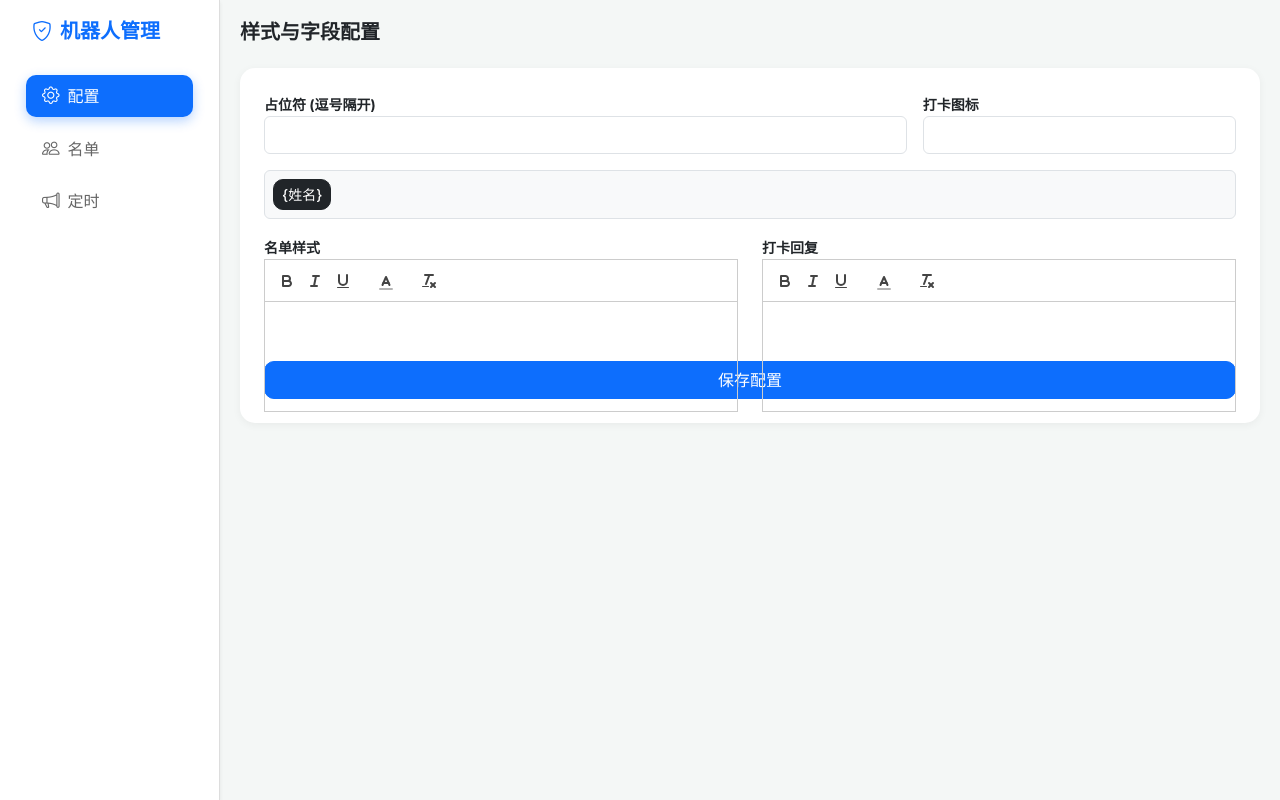
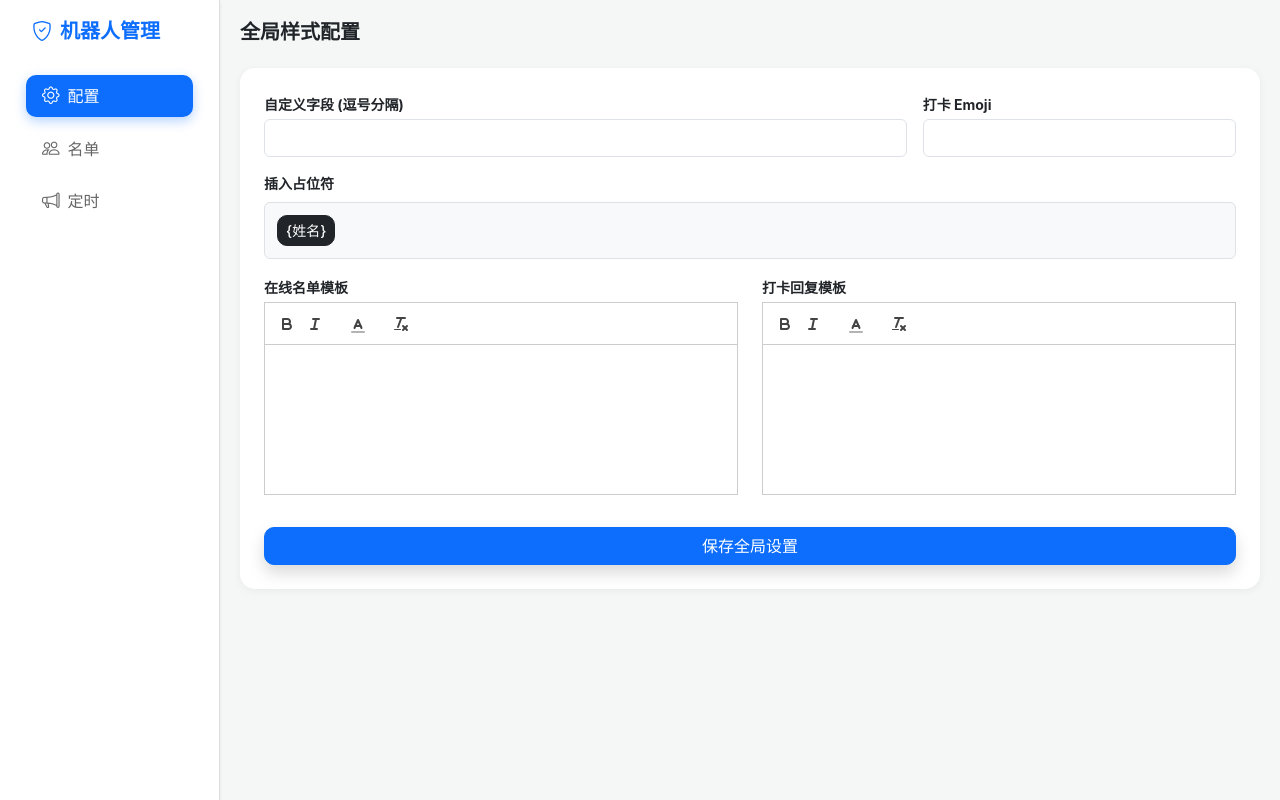
Before and after one commit to Szchiji/fangzhang, a FastAPI app: template templates/manage.html in a window 1280 px wide. Run offline with FastAPI, Linux system fonts and the light colour scheme; the template is opened without the code that fills it, so the values that code supplies are empty; parts of the project's set-up code (start-up, migrations or seed data) failed here and were passed over; some libraries are stand-ins or nearby versions.

Commit message:
Update manage.html

```diff
--- a/templates/manage.html
+++ b/templates/manage.html
@@ -2,111 +2,115 @@
 
 {% block content %}
 <section id="sec-base">
-    <h5 class="fw-bold mb-4">样式与字段配置</h5>
+    <h5 class="fw-bold mb-4">全局样式配置</h5>
     <form action="/api/save" method="post" onsubmit="syncAll()">
         <input type="hidden" name="sid" value="{{sid}}"><input type="hidden" name="gid" value="{{gid}}">
-        <div class="card p-4">
+        <div class="card p-3 p-md-4">
             <div class="row g-3 mb-3">
-                <div class="col-8"><label class="small fw-bold">占位符 (逗号隔开)</label><input type="text" name="fields" class="form-control" value="{{group.custom_fields}}"></div>
-                <div class="col-4"><label class="small fw-bold">打卡图标</label><input type="text" name="emoji" class="form-control" value="{{group.like_emoji}}"></div>
+                <div class="col-12 col-md-8"><label class="small fw-bold mb-1">自定义字段 (逗号分隔)</label><input type="text" name="fields" class="form-control" value="{{group.custom_fields}}"></div>
+                <div class="col-12 col-md-4"><label class="small fw-bold mb-1">打卡 Emoji</label><input type="text" name="emoji" class="form-control" value="{{group.like_emoji}}"></div>
             </div>
-            <div class="mb-3 p-2 bg-light border rounded">
-                <button type="button" class="btn btn-sm btn-dark me-1" onclick="insertV('{姓名Value}')">{姓名}</button>
-                {% for f in group.custom_fields.split(',') %}<button type="button" class="btn btn-sm btn-outline-primary me-1" onclick="insertV('{{'{'}}{{f}}Value{{'}'}}')">{{f}}</button>{% endfor %}
+
+            <label class="small fw-bold mb-2">插入占位符</label>
+            <div class="mb-3 p-2 bg-light border rounded d-flex flex-wrap">
+                <button type="button" class="btn btn-sm btn-dark m-1" onclick="insertV('{姓名Value}')">{姓名}</button>
+                {% for f in group.custom_fields.split(',') %}<button type="button" class="btn btn-sm btn-outline-primary m-1" onclick="insertV('{{'{'}}{{f}}Value{{'}'}}')">{{f}}</button>{% endfor %}
             </div>
+
             <div class="row">
-                <div class="col-6"><label class="small fw-bold">名单样式</label><div id="ed-list">{{group.list_template|safe}}</div><input type="hidden" name="list_t" id="in-list"></div>
-                <div class="col-6"><label class="small fw-bold">打卡回复</label><div id="ed-check">{{group.checkin_template|safe}}</div><input type="hidden" name="check_t" id="in-check"></div>
+                <div class="col-12 col-md-6 mb-3"><label class="small fw-bold mb-1">在线名单模板</label><div id="ed-list" style="height:150px;" class="bg-white">{{group.list_template|safe}}</div><input type="hidden" name="list_t" id="in-list"></div>
+                <div class="col-12 col-md-6 mb-3"><label class="small fw-bold mb-1">打卡回复模板</label><div id="ed-check" style="height:150px;" class="bg-white">{{group.checkin_template|safe}}</div><input type="hidden" name="check_t" id="in-check"></div>
             </div>
-            <button type="submit" class="btn btn-primary mt-3 px-5">保存配置</button>
+            <button type="submit" class="btn btn-primary mt-3 w-100 shadow">保存全局设置</button>
         </div>
     </form>
 </section>
 
 <section id="sec-users" style="display:none;">
-    <div class="d-flex justify-content-between mb-4">
-        <h5 class="fw-bold">老师库管理</h5>
-        <button class="btn btn-primary btn-sm" onclick="openUserModal()">+ 新增老师</button>
+    <div class="d-flex justify-content-between align-items-center mb-4">
+        <h5 class="fw-bold">授权老师列表</h5>
+        <button class="btn btn-success btn-sm" onclick="openUserModal()"><i class="bi bi-plus-lg"></i> 添加老师</button>
     </div>
     <div class="card overflow-hidden">
+        <div class="table-responsive">
             <table class="table table-hover align-middle mb-0">
                 <thead class="table-light"><tr><th>姓名/ID</th><th>有效期</th><th>操作</th></tr></thead>
                 <tbody>
                     {% for u in users %}
                     <tr>
-                    <td>{{u.name}}<br><small class="text-muted">{{u.user_id}}</small></td>
-                    <td><span class="badge {{ 'bg-success' if u.expire_date and u.expire_date >= today else 'bg-danger' }}">{{ u.expire_date or '永久' }}</span></td>
+                        <td><strong>{{u.name}}</strong><br><small class="text-muted">{{u.user_id}}</small></td>
+                        <td><span class="badge {{ 'bg-success' if not u.expire_date or u.expire_date >= today else 'bg-danger' }}">{{ u.expire_date or '永久' }}</span></td>
                         <td>
-                        <button class="btn btn-link btn-sm" onclick='editUser({{ u | tojson }})'>编辑</button>
-                        <form action="/api/user" method="post" class="d-inline"><input type="hidden" name="sid" value="{{sid}}"><input type="hidden" name="gid" value="{{gid}}"><input type="hidden" name="user_id" value="{{u.user_id}}"><input type="hidden" name="action" value="del"><button type="submit" class="btn btn-link btn-sm text-danger">删除</button></form>
+                            <button class="btn btn-outline-primary btn-sm" onclick='editUser({{ u | tojson }})'><i class="bi bi-pencil"></i></button>
                         </td>
                     </tr>
                     {% endfor %}
                 </tbody>
             </table>
         </div>
+    </div>
 </section>
 
 <section id="sec-timers" style="display:none;">
-    <div class="d-flex justify-content-between mb-4">
-        <h5 class="fw-bold">定时广告任务</h5>
-        <button class="btn btn-primary btn-sm" onclick="openTimerModal()">+ 新增任务</button>
+    <div class="d-flex justify-content-between align-items-center mb-4">
+        <h5 class="fw-bold">自动广告任务</h5>
+        <button class="btn btn-primary btn-sm" onclick="openTimerModal()"><i class="bi bi-megaphone"></i> 新增广告</button>
     </div>
-    <div class="card p-3">
+    <div class="card p-3 shadow-sm border-0">
+        <div class="table-responsive">
             <table class="table table-hover align-middle mb-0">
-            <thead class="table-light"><tr><th>备注</th><th>频率/排期</th><th>操作</th></tr></thead>
+                <thead class="table-light"><tr><th>任务</th><th>循环频率</th><th>操作</th></tr></thead>
                 <tbody>
                     {% for t in timers %}
                     <tr>
                         <td>{{t.remark}}</td>
-                    <td class="small text-muted">{{t.interval_hours}}h <br> {{t.start_time}} 至 {{t.end_time}}</td>
-                    <td>
-                        <button class="btn btn-link btn-sm" onclick='editTimer({{ t | tojson }})'>编辑</button>
-                        <form action="/api/timer" method="post" class="d-inline"><input type="hidden" name="sid" value="{{sid}}"><input type="hidden" name="gid" value="{{gid}}"><input type="hidden" name="tid" value="{{t.id}}"><input type="hidden" name="action" value="del"><button type="submit" class="btn btn-link btn-sm text-danger">删除</button></form>
-                    </td>
+                        <td>每 {{t.interval_hours}} 小时</td>
+                        <td><button class="btn btn-light btn-sm text-primary" onclick='editTimer({{ t | tojson }})'>编辑任务</button></td>
                     </tr>
                     {% endfor %}
                 </tbody>
             </table>
         </div>
+    </div>
 </section>
 
-<div class="modal fade" id="userModal" tabindex="-1"><div class="modal-dialog"><form action="/api/user" method="post" class="modal-content">
+<div class="modal fade" id="userModal" tabindex="-1">
+    <div class="modal-dialog modal-dialog-centered"><form action="/api/user" method="post" class="modal-content border-0">
         <input type="hidden" name="sid" value="{{sid}}"><input type="hidden" name="gid" value="{{gid}}"><input type="hidden" name="action" id="u-action" value="add"><input type="hidden" name="data" id="in-user-data">
-    <div class="modal-header"><h6 id="u-title">老师信息</h6><button type="button" class="btn-close" data-bs-dismiss="modal"></button></div>
+        <div class="modal-header"><h6>编辑老师信息</h6><button type="button" class="btn-close" data-bs-dismiss="modal"></button></div>
         <div class="modal-body">
-        <div class="mb-2"><label class="small fw-bold">TG UID</label><input type="text" name="user_id" id="u-id" class="form-control form-control-sm" required></div>
-        <div class="mb-2"><label class="small fw-bold">姓名</label><input type="text" name="name" id="u-name" class="form-control form-control-sm" required></div>
-        <div class="mb-3"><label class="small fw-bold text-danger">有效期</label><input type="date" name="expire" id="u-expire" class="form-control form-control-sm"></div>
-        <div class="p-2 bg-light rounded border small">
-            {% for f in group.custom_fields.split(',') %}<div class="mb-1"><label>{{f}}</label><input type="text" class="form-control form-control-sm dyn-input" data-key="{{f}}"></div>{% endfor %}
+            <div class="mb-3"><label class="small">Telegram UID</label><input type="text" name="user_id" id="u-id" class="form-control" required></div>
+            <div class="mb-3"><label class="small">姓名</label><input type="text" name="name" id="u-name" class="form-control" required></div>
+            <div class="mb-3"><label class="small text-danger">到期日期 (留空为永久)</label><input type="date" name="expire" id="u-expire" class="form-control"></div>
+            <div id="dyn-fields" class="p-3 bg-light rounded border small">
+                <p class="mb-2 fw-bold">自定义字段内容</p>
+                {% for f in group.custom_fields.split(',') %}<div class="mb-2"><label>{{f}}</label><input type="text" class="form-control form-control-sm dyn-input" data-key="{{f}}"></div>{% endfor %}
             </div>
         </div>
-    <div class="modal-footer"><button type="submit" class="btn btn-primary btn-sm" onclick="packUserData()">保存</button></div>
-</form></div></div>
+        <div class="modal-footer"><button type="submit" class="btn btn-primary w-100" onclick="packUserData()">保存提交</button></div>
+    </form></div>
+</div>
 
-<div class="modal fade" id="timerModal" tabindex="-1"><div class="modal-dialog modal-lg"><form action="/api/timer" method="post" class="modal-content">
+<div class="modal fade" id="timerModal" tabindex="-1">
+    <div class="modal-dialog modal-lg modal-dialog-centered"><form action="/api/timer" method="post" class="modal-content">
         <input type="hidden" name="sid" value="{{sid}}"><input type="hidden" name="gid" value="{{gid}}"><input type="hidden" name="action" id="t-action" value="add"><input type="hidden" name="tid" id="t-id">
-    <div class="modal-header"><h6 id="t-title">定时任务</h6><button type="button" class="btn-close" data-bs-dismiss="modal"></button></div>
+        <div class="modal-header"><h6>定时广告配置</h6><button type="button" class="btn-close" data-bs-dismiss="modal"></button></div>
         <div class="modal-body">
-        <div class="row g-2 mb-2">
-            <div class="col-6"><label class="small fw-bold">备注</label><input type="text" name="remark" id="t-remark" class="form-control form-control-sm" required></div>
-            <div class="col-3"><label class="small fw-bold">间隔(h)</label><input type="number" name="hours" id="t-hours" class="form-control form-control-sm" value="3"></div>
-            <div class="col-3"><label class="small fw-bold">撤回旧消息</label><select name="delete_last" id="t-del" class="form-select form-select-sm"><option value="1">是</option><option value="0">否</option></select></div>
+            <div class="row g-2 mb-3">
+                <div class="col-6"><label class="small">备注</label><input type="text" name="remark" id="t-remark" class="form-control" required></div>
+                <div class="col-3"><label class="small">间隔(h)</label><input type="number" name="hours" id="t-hours" class="form-control" value="3"></div>
+                <div class="col-3"><label class="small">撤回旧消息</label><select name="delete_last" id="t-del" class="form-select"><option value="1">是</option><option value="0">否</option></select></div>
             </div>
-        <div class="row g-2 mb-3">
-            <div class="col-6"><label class="small fw-bold">开始时间</label><input type="datetime-local" name="start" id="t-start" class="form-control form-control-sm"></div>
-            <div class="col-6"><label class="small fw-bold">结束时间</label><input type="datetime-local" name="end" id="t-end" class="form-control form-control-sm"></div>
+            <div id="ed-timer" style="height:200px;"></div><input type="hidden" name="content" id="in-timer">
         </div>
-        <div id="ed-timer" style="height:150px;"></div><input type="hidden" name="content" id="in-timer">
+        <div class="modal-footer"><button type="submit" class="btn btn-primary w-100" onclick="syncTimer()">保存并启动</button></div>
+    </form></div>
 </div>
-    <div class="modal-footer"><button type="submit" class="btn btn-primary btn-sm px-4" onclick="syncTimer()">保存</button></div>
-</form></div></div>
 {% endblock %}
 
 {% block extra_js %}
 <script>
-    var qCfg = { theme: 'snow', modules: { toolbar: [['bold', 'italic', 'underline'], [{color:[]}], ['clean']] } };
+    var qCfg = { theme: 'snow', modules: { toolbar: [['bold', 'italic'], [{color:[]}], ['clean']] } };
     var qList = new Quill('#ed-list', qCfg), qCheck = new Quill('#ed-check', qCfg), qTime = new Quill('#ed-timer', qCfg);
     var curEd = qList;
     qList.on('selection-change', r => { if(r) curEd = qList; });
@@ -119,25 +123,20 @@
         let obj = {}; document.querySelectorAll('.dyn-input').forEach(i => obj[i.dataset.key] = i.value);
         document.getElementById('in-user-data').value = JSON.stringify(obj);
     }
-
     const uModal = new bootstrap.Modal('#userModal'), tModal = new bootstrap.Modal('#timerModal');
-    function openUserModal(){ document.getElementById('u-action').value = 'add'; document.getElementById('u-id').readOnly = false; uModal.show(); }
+    function openUserModal(){ document.getElementById('u-action').value = 'add'; uModal.show(); }
     function editUser(u){
         document.getElementById('u-action').value = 'edit'; document.getElementById('u-id').value = u.user_id;
-        document.getElementById('u-id').readOnly = true; document.getElementById('u-name').value = u.name;
-        document.getElementById('u-expire').value = u.expire_date || '';
+        document.getElementById('u-name').value = u.name; document.getElementById('u-expire').value = u.expire_date || '';
         let d = JSON.parse(u.data_json || '{}');
         document.querySelectorAll('.dyn-input').forEach(i => i.value = d[i.dataset.key] || '');
         uModal.show();
     }
-    function openTimerModal(){ document.getElementById('t-action').value = 'add'; qTime.root.innerHTML = ''; tModal.show(); }
+    function openTimerModal(){ document.getElementById('t-action').value = 'add'; tModal.show(); }
     function editTimer(t){
         document.getElementById('t-action').value = 'edit'; document.getElementById('t-id').value = t.id;
         document.getElementById('t-remark').value = t.remark; document.getElementById('t-hours').value = t.interval_hours;
-        document.getElementById('t-del').value = t.delete_last;
-        document.getElementById('t-start').value = (t.start_time || '').replace(' ', 'T');
-        document.getElementById('t-end').value = (t.end_time || '').replace(' ', 'T');
-        qTime.root.innerHTML = t.content; tModal.show();
+        document.getElementById('t-del').value = t.delete_last; qTime.root.innerHTML = t.content; tModal.show();
     }
 </script>
 {% endblock %}
```
Lines whose indentation alone changed are shown as unchanged.
